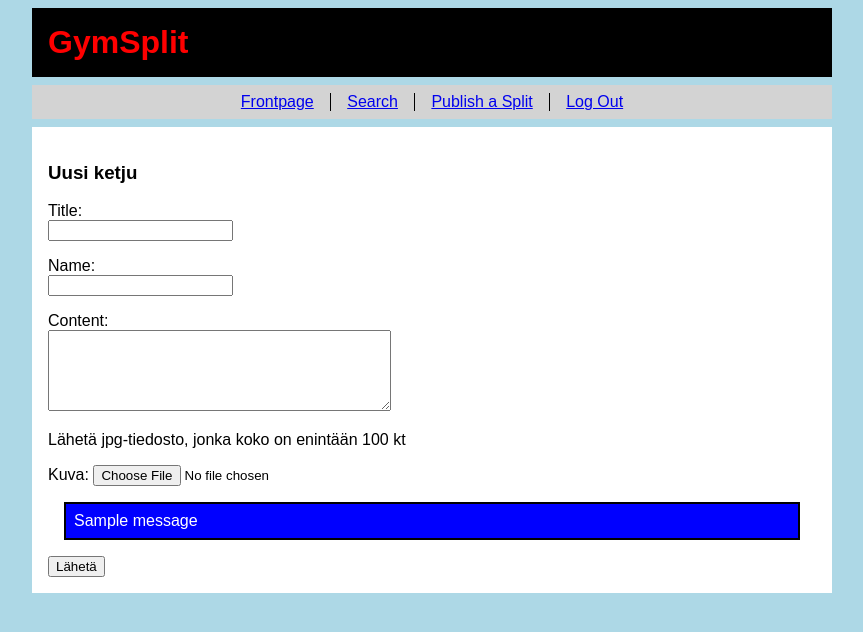
After one commit to 4smo/GymSplit, a Flask app: page /new_post in a window 1280 px wide. The commit adds this page. Shown: the top 632 px of the page, without its empty margins (208-1071 px from the left). Run offline with Flask 3, Linux system fonts and the light colour scheme; the visitor is signed in with stand-in values (Sample User, id 1); one stand-in notice (Sample message) is shown.

Commit message:
"layout usage, feed functionality"

```diff
--- a/app.py
+++ b/app.py
@@ -1,11 +1,27 @@
 import sqlite3
-from flask import Flask
-from flask import redirect, render_template, request, session
+from flask import Flask, redirect, render_template, request, session, abort, flash, make_response, render_template, jsonify
 from werkzeug.security import generate_password_hash
 import db, users, config
+import markupsafe
+import posts
+import math, secrets
 
 app = Flask(__name__)
 app.secret_key = config.secret_key
+
+@app.template_filter()
+def show_lines(content):
+    content = str(markupsafe.escape(content))
+    content = content.replace("\n", "<br />")
+    return markupsafe.Markup(content)
+
+def require_login():
+    if "user_id" not in session:
+        abort(403)
+
+def check_csrf():
+    if request.form["csrf_token"] != session["csrf_token"]:
+        abort(403)
 
 @app.route("/")
 def index():
@@ -44,6 +60,71 @@ def login():
         user_id = users.check_login(username, password)
         if user_id:
             session["user_id"] = user_id
+            session["csrf_token"] = secrets.token_hex(16)
             return redirect("/")
         else:
             return "ERROR: wrong username or password"
+
+@app.route("/logout")
+def logout():
+    require_login()
+
+    del session["user_id"]
+    return redirect("/")
+
+
+@app.route("/new_post", methods=["GET", "POST"])
+def new_post():
+    if request.method == "GET":
+        require_login()
+        return render_template("new_post.html")
+
+    if request.method == "POST":
+        check_csrf()
+        require_login()
+        title = request.form["title"]
+        content = request.form["content"]
+        image = request.files["image"]
+        tag = request.form["tag"]
+
+        if not title or len(title) > 100 or len(content) > 5000 or len(tag) > 10:
+            abort(403)
+
+        if image:
+            if not image.filename.endswith(".jpg"):
+                flash("VIRHE: Lähettämäsi tiedosto ei ole jpg-tiedosto")
+                return redirect("/new_post")
+
+            image_data = image.read()
+            if len(image_data) > 100 * 1024:
+                flash("VIRHE: Lähettämäsi tiedosto on liian suuri")
+                return redirect("/new_post")
+        else:
+            image_data = None
+
+        user_id = session["user_id"]
+        post_id = posts.add_post(title, tag, content, image_data, user_id)
+
+        flash("Postauksen lisääminen onnistui")
+        return redirect("/")
+
+@app.route("/posts")
+def get_posts():
+    offset = int(request.args.get('offset', 0))
+    limit = int(request.args.get('limit', 10))
+    post_list = posts.get_posts(offset, limit)
+    posts_data = [dict(post) for post in post_list]
+
+    if not posts_data:
+        return jsonify({"message": "No posts available"}), 204
+
+    return jsonify(posts_data)
+
+@app.route("/image/<int:post_id>")
+def show_image(post_id):
+    image = posts.get_image(post_id)
+    if not image:
+        return redirect("/static/default.jpg")
+    response = make_response(bytes(image))
+    response.headers.set("Content-Type", "image/jpeg")
+    return response
--- /dev/null
+++ b/static/main.css
@@ -0,0 +1,70 @@
+body {
+    margin: auto;
+    max-width: 50em;
+    font-family: sans-serif;
+    background-color: lightblue;
+  }
+
+  .header {
+    background-color: black;
+    color: red;
+    margin: 0.5em 0;
+    padding: 1em;
+  }
+
+  .nav {
+    background-color: lightgrey;
+    margin: 0.5em 0;
+    padding: 0.5em;
+  }
+
+  .content {
+    background-color: white;
+    margin: 0.5em 0;
+    padding: 1em;
+  }
+
+  h1, h2 {
+    margin: 0;
+  }
+
+  nav {
+    text-align: center;
+  }
+
+  nav ul {
+    padding: 0;
+    margin: 0;
+  }
+
+  nav li {
+    display: inline-block;
+    padding: 0 1em;
+    margin: 0;
+  }
+
+  nav li:not(:first-of-type) {
+    margin-left: -0.25em;
+  }
+
+  nav li:not(:last-of-type) {
+    border-right: 1px solid black;
+  }
+
+  .page-nav {
+    text-align: center;
+  }
+
+  .message, .thread {
+    border: 2px solid black;
+    margin: 1em;
+    padding: 0.2em 0.5em;
+  }
+
+  .info {
+    border: 2px solid black;
+    margin: 1em;
+    padding: 0.5em;
+    background-color: blue;
+    color: white;
+  }
--- /dev/null
+++ b/templates/layout.html
@@ -0,0 +1,39 @@
+<!DOCTYPE html>
+<html>
+
+<head>
+  <title>{% block title %}{% endblock %}</title>
+  <link rel="stylesheet" href="/static/main.css">
+</head>
+
+<body>
+
+  <div class="header">
+    <h1>GymSplit</h1>
+  </div>
+
+  <div class="nav">
+    <nav>
+      <ul>
+        <li><a href="/">Frontpage</a></li>
+        <li><a href="/search">Search</a></li>
+        {% if not session.user_id %}
+        <li><a href="/register">Register</a></li>
+        {% endif %}
+        {% if session.user_id %}
+        <li><a href="/new_post">Publish a Split</a></li>
+        <li><a href="/logout">Log Out</a></li>
+        {% else %}
+        <li><a href="/login">Log In</a></li>
+        {% endif %}
+      </ul>
+    </nav>
+  </div>
+
+  <div class="content">
+    {% block content %}{% endblock %}
+  </div>
+
+</body>
+
+</html>
--- /dev/null
+++ b/templates/new_post.html
@@ -0,0 +1,45 @@
+{% extends "layout.html" %}
+
+{% block title %}Keskustelu{% endblock %}
+
+{% block content %}
+
+{% if session.user_id %}
+<h3>Uusi ketju</h3>
+
+<form action="/new_post" method="post" enctype="multipart/form-data">
+  <p>
+    <label for="title">Title</label>:<br />
+    <input type="text" id="title" name="title" maxlength="100" required />
+  </p>
+  <p>
+    <label for="tag">Name</label>:<br />
+    <input type="text" id="tag" name="tag" maxlength="10" required />
+  </p>
+  <p>
+    <label for="content">Content</label>:<br />
+    <textarea id="content" name="content" rows="5" cols="40" maxlength="5000"></textarea>
+  </p>
+  <p>
+    Lähetä jpg-tiedosto, jonka koko on enintään 100 kt
+  </p>
+  <p>
+    <label for="image">Kuva:</label>
+    <input type="file" id="image" name="image" accept=".jpg" />
+  </p>
+
+  {% for message in get_flashed_messages() %}
+  <p class="info">
+    {{ message }}
+  </p>
+  {% endfor %}
+
+  <input type="hidden" name="csrf_token" value="{{ session.csrf_token }}" />
+  <input type="submit" value="Lähetä" />
+</form>
+
+
+{% endif %}
+
+
+{% endblock %}
```
Also changed, not shown: posts.py (added, +37 -0 lines), templates/index.html (+51 -12 lines), templates/post.html (added, +11 -0 lines), static/static.jpg (added).
